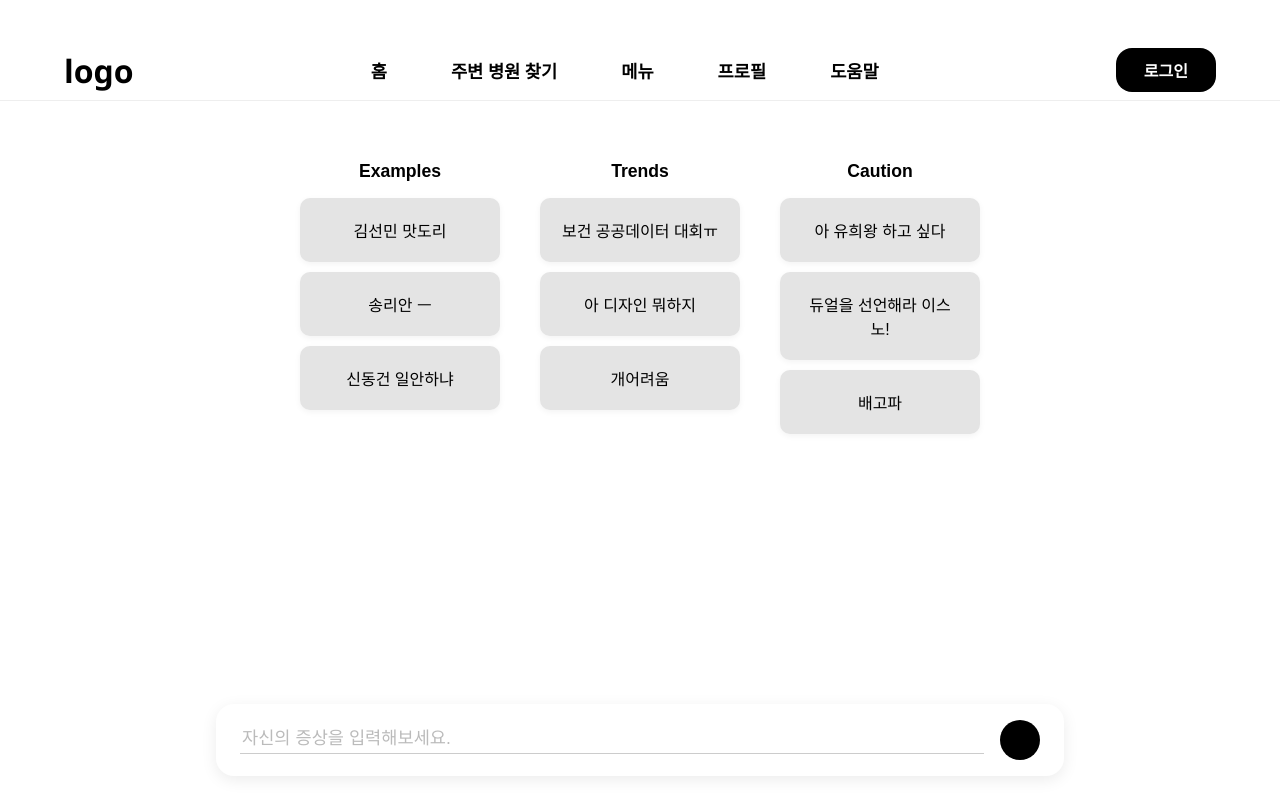
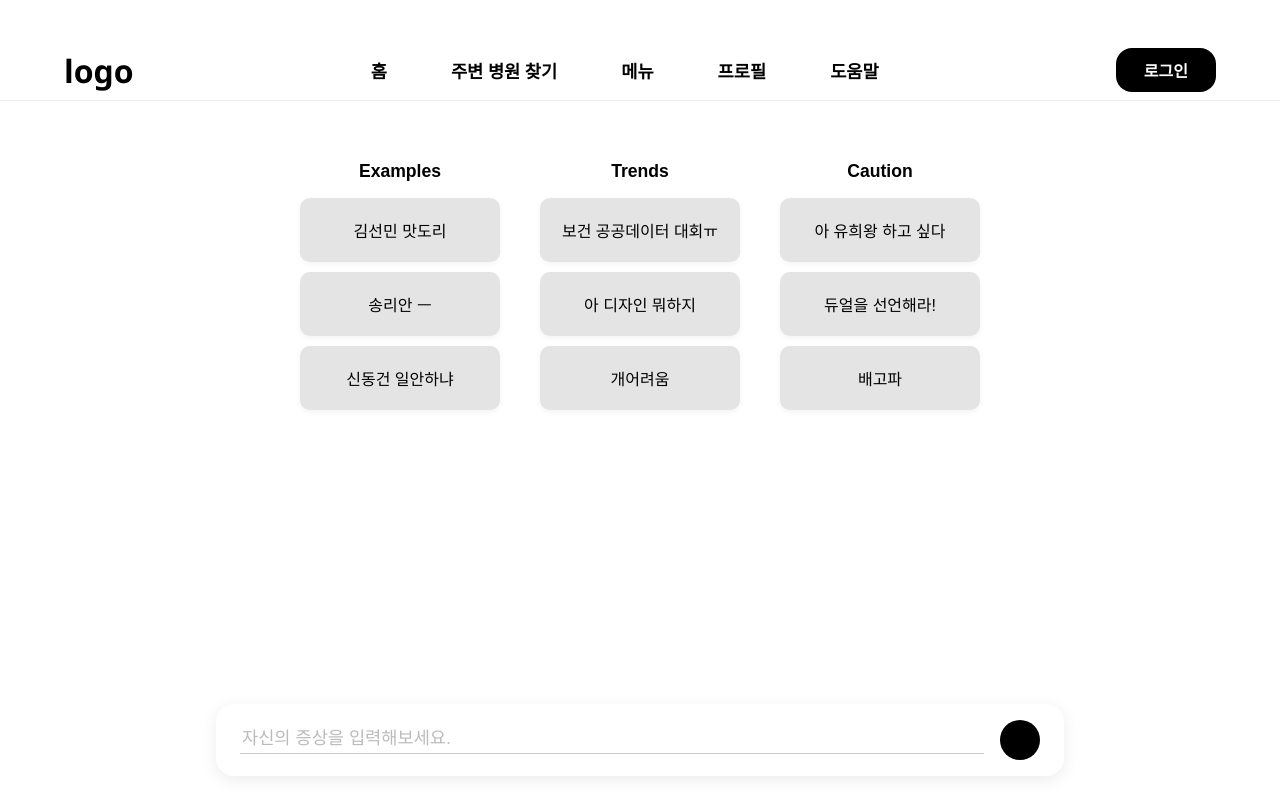
Before and after one commit to biro425/health_data, a React (Create React App) app in the folder client/: page / in a window 1280 px wide. Built offline with nearby package versions, Linux system fonts and the light colour scheme.

Commit message:
조금 수정

```diff
--- a/client/src/main/components/Routing.js
+++ b/client/src/main/components/Routing.js
@@ -5,7 +5,7 @@ function Routing() {
   const data = {
     Examples: ["김선민 맛도리", "송리안 ㅡ", "신동건 일안하냐"],
     Trends: ["보건 공공데이터 대회ㅠ", "아 디자인 뭐하지", "개어려움"],
-    Caution: ["아 유희왕 하고 싶다", "듀얼을 선언해라 이스노!", "배고파"],
+    Caution: ["아 유희왕 하고 싶다", "듀얼을 선언해라!", "배고파"],
   };
 
   return (
```
Also changed, not shown: 2 other files (tests, documents, lock files or other folders).
